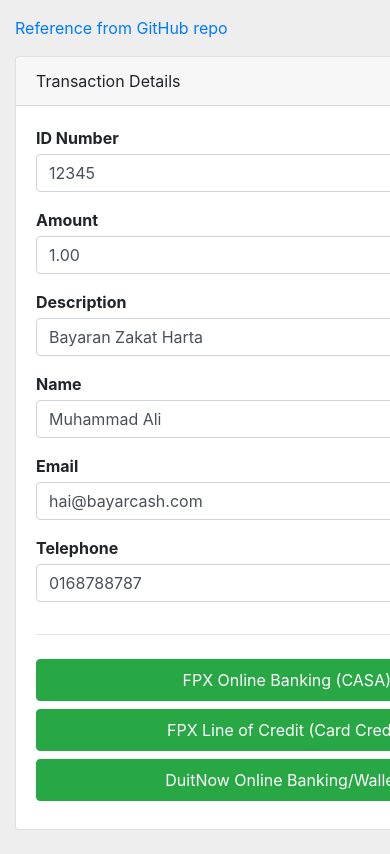
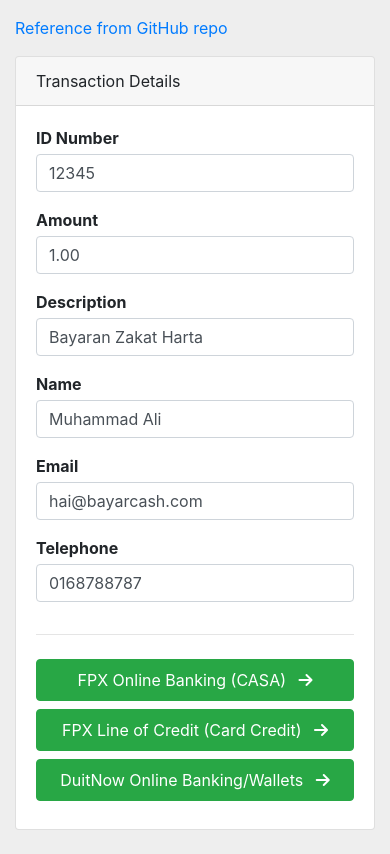
Before and after one commit to webimpian/bayarcash-php-demo, a PHP site: page / in a window 390 px wide; the page is wider, and only the part inside the window is pictured. Run offline with PHP 8.4, Linux system fonts and the light colour scheme; data that the repository does not hold is empty; a stand-in replaces the project's code that opens the database connection; some libraries are stand-ins or nearby versions.

Commit message:
Update responsive.css

```diff
--- a/css/responsive.css
+++ b/css/responsive.css
@@ -1,8 +1,8 @@
 @media only screen and (max-width: 767px) {
 
     .container-width {
-        width: 100%;
-        min-width: 100%;
+        width: 100% !important;
+        min-width: 100% !important;
     }
 
     .col-4 {
```
